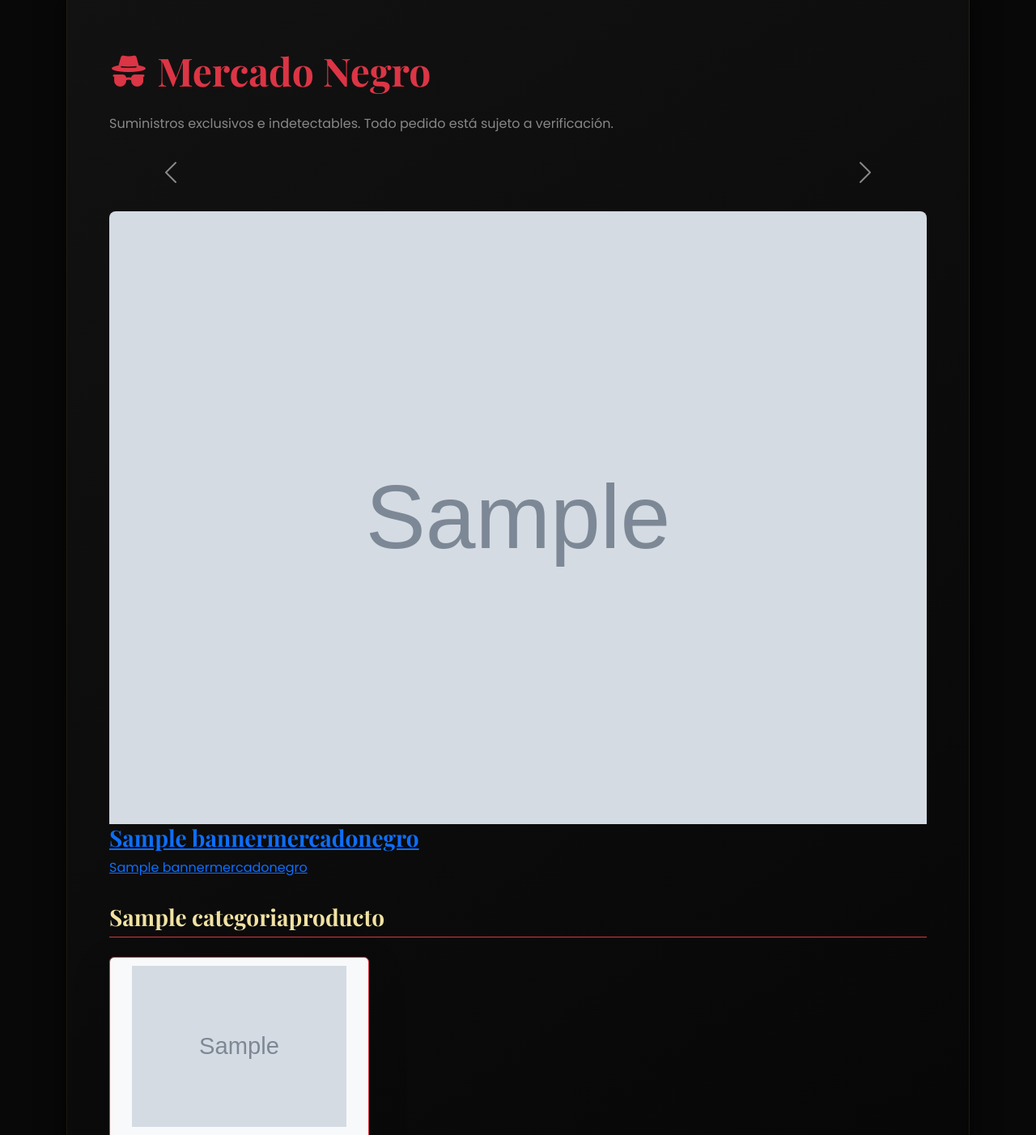
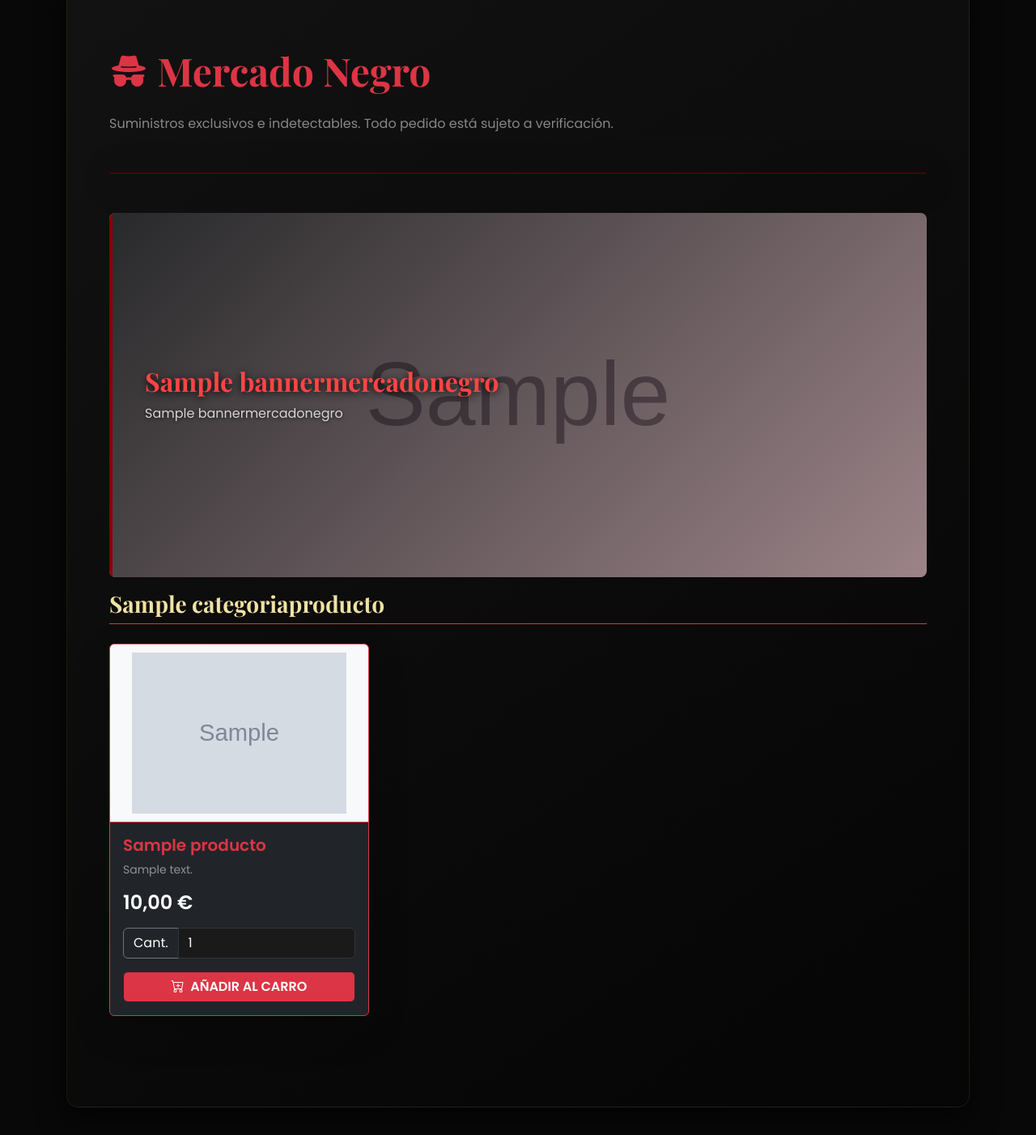
Before and after one commit to asibgon962/ProyectoFinalGrado, a Django app: page /mercado-negro/ in a window 1280 px wide. Shown: the part 165-1567 px from the top of the page at 81% size. Run offline with Django 5.2, Linux system fonts and the light colour scheme; a user stored in the database is signed in; tables that the repository leaves empty hold one stand-in row (values such as "Sample post"); grey boxes marked "Sample" are stand-in pictures; data that the repository does not hold is empty.

Commit message:
Corrección en el diseño de los banners

```diff
--- a/catalog/views.py
+++ b/catalog/views.py
@@ -162,7 +162,7 @@ def ver_carrito(request):
     cupon_id = request.session.get('cupon_id')
     if cupon_id:
         cupon_obj = Cupon.objects.filter(id=cupon_id).first()
-        if cupon_obj and cupon_obj.es_valido():
+        if cupon_obj and cupon_obj.es_valido(request.user):
             cupon_aplicado = cupon_obj
             if cupon_obj.tipo == 'PORCENTAJE':
                 descuento_cupon = (total_individual - descuento_oferta) * (cupon_obj.valor / 100)
--- a/orders/views.py
+++ b/orders/views.py
@@ -43,7 +43,7 @@ def solicitar_servicio(request):
             cupon_id = request.POST.get('cupon_id')
             if cupon_id:
                 cp = Cupon.objects.filter(id=cupon_id, activo=True).first()
-                if cp and cp.es_valido():
+                if cp and cp.es_valido(request.user):
                     solicitud.cupon_aplicado = cp
                     # El descuento_total se calculará en base al total enviado o lo dejamos para que se vea en el admin
                     # Por ahora lo guardamos para referencia
--- /dev/null
+++ b/static/css/banners.css
@@ -0,0 +1,122 @@
+/* ============================================
+   SISTEMA DE BANNERS UNIVERSAL — KOI ENTERPRISE
+   ============================================ */
+
+.banner-promo-section {
+    border-radius: 12px;
+    overflow: hidden;
+}
+
+.banner-carousel {
+    border-radius: 12px;
+    overflow: hidden;
+    box-shadow: 0 8px 40px rgba(0,0,0,0.6);
+}
+
+.banner-card {
+    background: #0d0d0d;
+    border-radius: 12px;
+    overflow: hidden;
+    position: relative;
+}
+
+.banner-img {
+    height: 450px;
+    object-position: center;
+    object-fit: cover;
+    display: block;
+    transition: transform 0.6s ease;
+    filter: brightness(0.75);
+}
+
+.banner-carousel:hover .banner-img,
+.banner-card:hover .banner-img {
+    transform: scale(1.03);
+}
+
+/* --- OVERLAY DORADO (Estándar/Servicios/Menú) --- */
+.banner-overlay {
+    position: absolute;
+    inset: 0;
+    background: linear-gradient(
+        135deg,
+        rgba(0,0,0,0.65) 0%,
+        rgba(212,175,55,0.12) 100%
+    );
+    padding: 2rem 2.5rem;
+    border-left: 4px solid #D4AF37;
+    display: flex;
+    flex-direction: column;
+    justify-content: center;
+}
+
+.banner-titulo {
+    font-family: 'Playfair Display', serif;
+    font-size: 2rem;
+    font-weight: 700;
+    color: #D4AF37;
+    text-shadow: 0 2px 8px rgba(0,0,0,0.8);
+    margin-bottom: 0.5rem;
+}
+
+.banner-subtitulo {
+    font-size: 1rem;
+    color: rgba(255,255,255,0.85);
+    text-shadow: 0 1px 4px rgba(0,0,0,0.7);
+    margin: 0;
+}
+
+/* --- OVERLAY ROJO (Mercado Negro) --- */
+.banner-overlay-mercado {
+    position: absolute;
+    inset: 0;
+    background: linear-gradient(
+        135deg,
+        rgba(0,0,0,0.75) 0%,
+        rgba(139,0,0,0.20) 100%
+    );
+    padding: 2rem 2.5rem;
+    border-left: 4px solid #8B0000;
+    display: flex;
+    flex-direction: column;
+    justify-content: center;
+}
+
+.banner-titulo-mercado {
+    font-family: 'Playfair Display', serif;
+    font-size: 2rem;
+    font-weight: 700;
+    color: #ff4444;
+    text-shadow: 0 2px 10px rgba(0,0,0,0.9);
+    margin-bottom: 0.5rem;
+}
+
+.banner-subtitulo-mercado {
+    font-size: 1rem;
+    color: rgba(255,255,255,0.8);
+    text-shadow: 0 1px 4px rgba(0,0,0,0.7);
+    margin: 0;
+}
+
+.banner-mercado {
+    border: 1px solid rgba(139,0,0,0.4);
+}
+
+.banner-link {
+    text-decoration: none;
+}
+
+.banner-link:hover .banner-card {
+    outline: 2px solid #D4AF37;
+}
+
+.banner-mercado .banner-link:hover .banner-card {
+    outline: 2px solid #8B0000;
+}
+
+/* --- RESPONSIVE --- */
+@media (max-width: 767.98px) {
+    .banner-img { height: 250px; }
+    .banner-titulo, .banner-titulo-mercado { font-size: 1.3rem; }
+    .banner-overlay, .banner-overlay-mercado { padding: 1.2rem 1.5rem; }
+}
--- a/templates/home.html
+++ b/templates/home.html
@@ -10,6 +10,7 @@
 
 {% block extra_css %}
     <link rel="stylesheet" href="{% static 'css/home.css' %}">
+    <link rel="stylesheet" href="{% static 'css/banners.css' %}">
 {% endblock %}
 
 {% block content %}
--- a/templates/menu.html
+++ b/templates/menu.html
@@ -10,6 +10,7 @@
 
 {% block extra_css %}
     <link rel="stylesheet" href="{% static 'css/menu.css' %}">
+    <link rel="stylesheet" href="{% static 'css/banners.css' %}">
 {% endblock %}
 
 {% block content %}
--- a/templates/mercado_negro.html
+++ b/templates/mercado_negro.html
@@ -1,4 +1,9 @@
 {% extends 'base.html' %}
+{% load static %}
+
+{% block extra_css %}
+    <link rel="stylesheet" href="{% static 'css/banners.css' %}">
+{% endblock %}
 
 {% block content %}
 <div class="container py-5">
```
Also changed, not shown: catalog/migrations/0010_cupon_usos_maximos_por_usuario.py (added).
